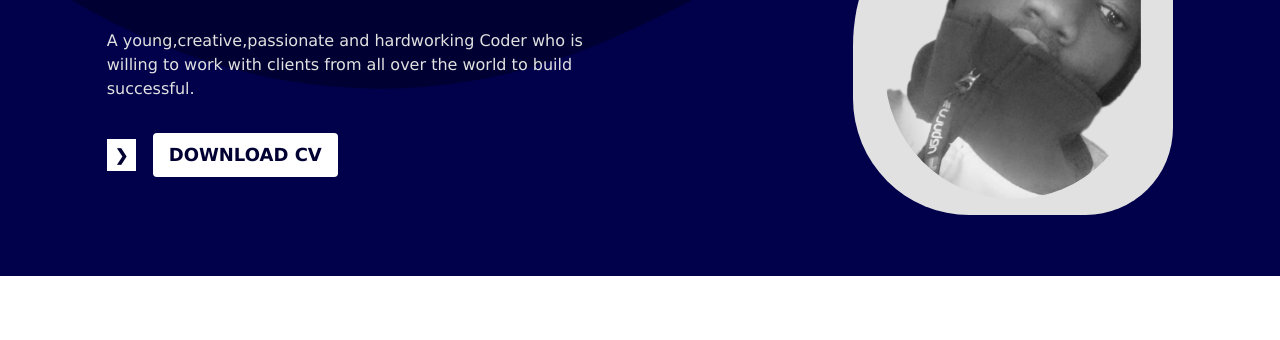
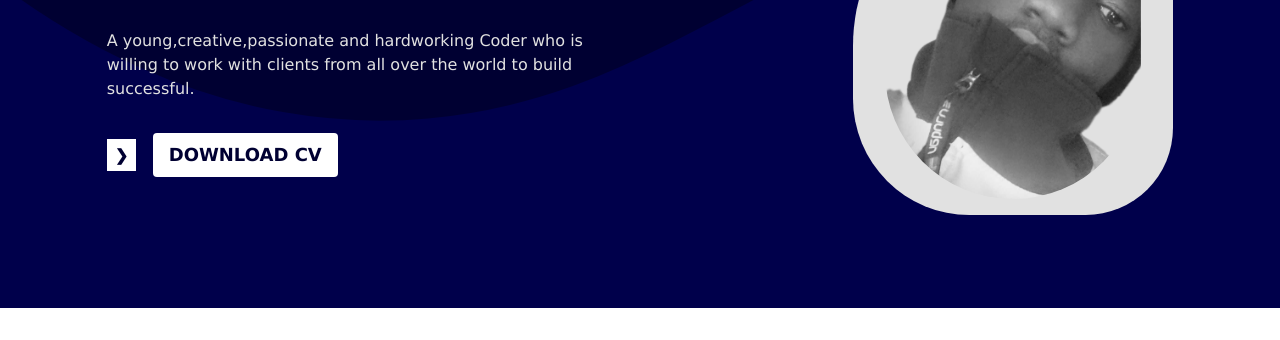
Before and after one commit to Malikic1/azeez_malik_portfolio, a website: page index.html in a window 1280 px wide. Shown: the part 275-615 px from the top of the page. Drawn offline with Linux system fonts and the light colour scheme.

Commit message:
Editing style css into tailwindcss use for curve svg

```diff
--- a/index.html
+++ b/index.html
@@ -32,10 +32,6 @@
           "Lucida Sans Unicode", Geneva, Verdana, sans-serif;
       }
       .custom-shape-divider-bottom-1715644825 {
-        position: absolute;
-        left: 0;
-        margin-top: 0;
-        width: 100%;
         overflow: hidden;
         line-height: 0;
       }
@@ -58,7 +54,7 @@
           background-image: linear-gradient(
             to bottom,
             rgb(0 0 75) 50%,
-            royalblue 50%
+            #224dcf 50%
           ) !important;
         }
         header {
@@ -153,7 +149,7 @@
         </section>
 
         <div
-          class="custom-shape-divider-bottom-1715644825 hidden md:block md:-mt-4 emd:mt-4 z-0"
+          class="custom-shape-divider-bottom-1715644825 absolute left-0 width-100 hidden md:block md:-mt-4 emd:mt-8 z-0"
         >
           <svg
             data-name="Layer 1"
```
Also changed, not shown: css/main.css.
